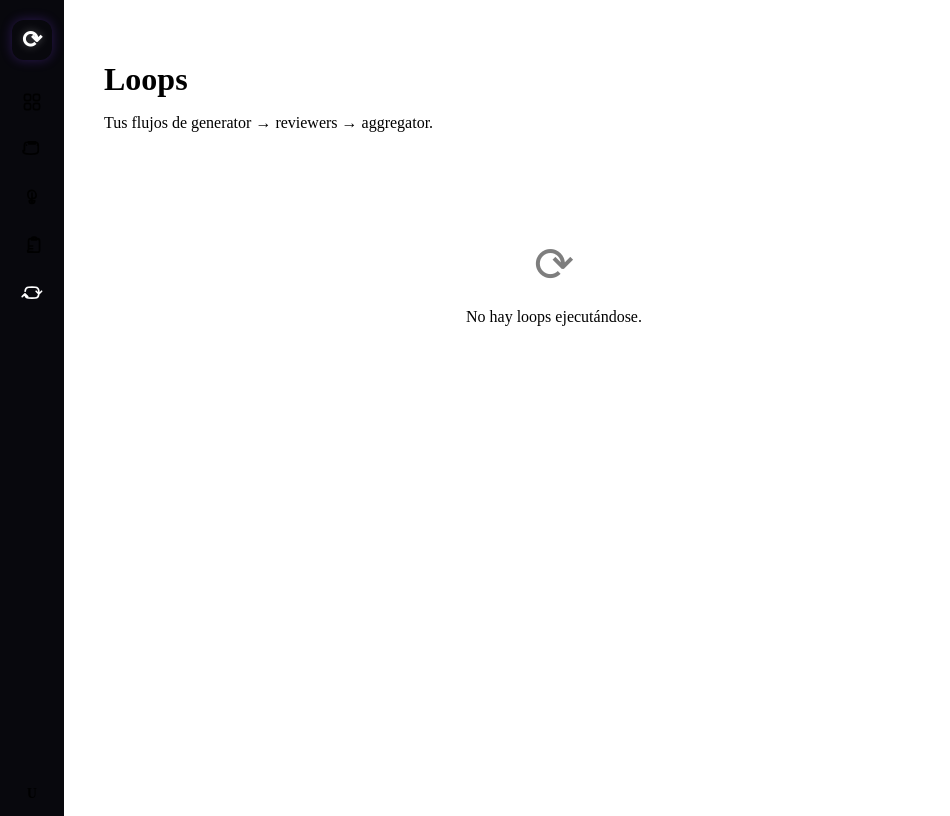
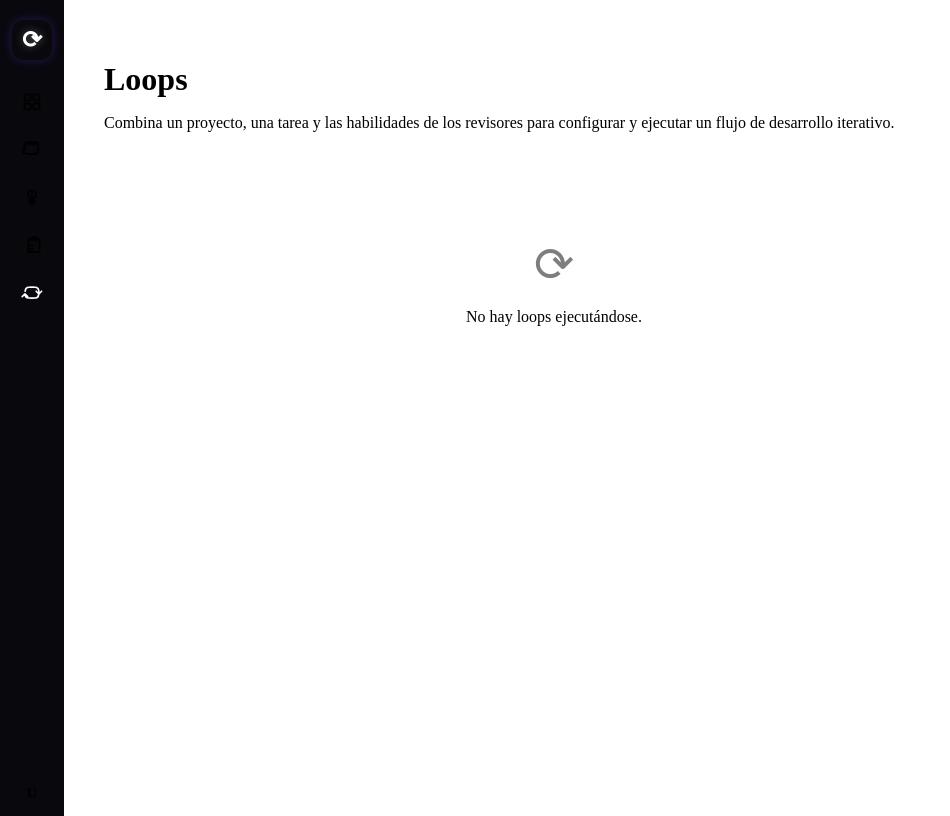
Before and after one commit to looping-louie/app, a Nuxt app: page /app/loops in a window 1280 px wide. Shown: the whole page, without its empty margins (0-950 px from the left). Built offline with nearby package versions, Linux system fonts and the light colour scheme.

Commit message:
Create loops page

```diff
--- a/pages/app/loops.vue
+++ b/pages/app/loops.vue
@@ -1,7 +1,7 @@
 <template>
   <div class="loops-page">
     <h1>Loops</h1>
-    <p class="page-description">Tus flujos de generator → reviewers → aggregator.</p>
+    <p class="page-description">Combina un proyecto, una tarea y las habilidades de los revisores para configurar y ejecutar un flujo de desarrollo iterativo.</p>
     <div class="empty-state">
       <span class="empty-icon">⟳</span>
       <p>No hay loops ejecutándose.</p>
```
